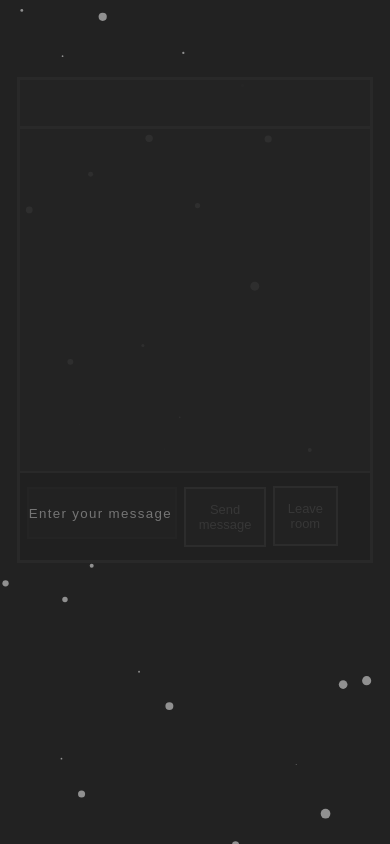
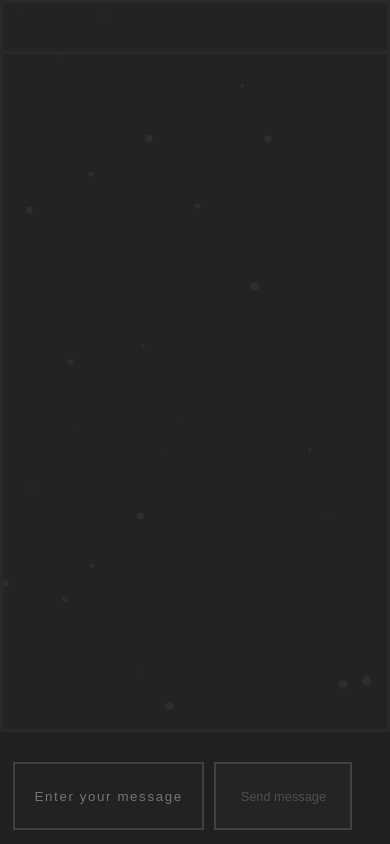
Before and after one commit to mariuscalafeteanu/SnowyChat.App, a website: page public/chat.html in a window 390 px wide. Drawn offline with nearby package versions, Linux system fonts and the light colour scheme; no server answers.

Commit message:
Modified mobile responsiveness and some colors.

```diff
--- a/public/chat.html
+++ b/public/chat.html
@@ -18,13 +18,14 @@
             </div>
             <div class="user-board">
                 <div class="message-board">
-                    <input type="text" minlength="3" name="name" placeholder="Enter your message and click send." class="message-input">
+                    <input type="text" minlength="3" name="name" placeholder="Enter your message" class="message-input">
                     <button class="send-message">Send message</button>
                 </div>
                 <button class="leave-room">Leave room</button>
             </div>
         </div>
     </div>
+
     <script src="/socket.io/socket.io.js"></script>
     <script src="./particles/particles.js"></script>
     <script src="./scripts/chat.js"></script>
--- a/public/styles/__responsive.scss
+++ b/public/styles/__responsive.scss
@@ -4,7 +4,7 @@
     .form-wrapper {
         margin-left: 2em;
         margin-right: 2em;
-        height: 40em;
+        height: 35em;
         form {
             width: 40em;
             height: 30em;
@@ -59,51 +59,76 @@
 
 //chat responsiveness
 @media only screen and (max-width: 733px) {
+    // .chat-wrapper {
+    //     display: none;
+    // }
     .chat-wrapper {
-        height: 40em;
-        margin-left: 2em;
-        margin-right: 2em;
+        position: relative;
+        height: 100%;
+        display: flex;
+        justify-content: center;
+        align-items: center;
         .chat {
-            width: 92vw;
-            height: 30em;
-            border: .2em solid $chat-border;
+            display: flex;
+            justify-content: space-evenly;
+            align-items: center;
+            flex-direction: column;
+            background-color: $chat-bg;
+            border-bottom: .2em solid $chat-border;
+            height: 100%;
+            width: 100vw;
+            font-family: 'Roboto', sans-serif;
+            position: relative;
             .header {
-                border-bottom: .2em solid $chat-header-border;
-                height: 4em;
+                height: 3em;
+                width: 100%;
+                h3 {
+                    margin-left: 1em;
+                }
+            }
+            .output {
+                width: 100%;
+                height: 90vh;
+                border: none;
+                .message {
+                    margin-left: 2em;
+                    margin-top: 2em;
+                    font-size: .9em;
+                    p {
+                        margin-top: 1em;
+                        margin-bottom: 1em;
+                    }
+                }
             }
             .user-board {
-                height: 7em;
+                width: 100%;
+                bottom: 0;
+                position: fixed;
                 border-top: .2em solid $user-board-border;
-                font-size: .9em;
+                display: flex;
                 .message-board {
                     margin-top: 1em;
-                    display: flex;
-                    justify-content: center;
                     .message-input {
-                        width: 11em;
+                        height: 4.75em;
+                        width: 14em;
+                        margin-left: 1em;
                         border: .2em solid $message-input-border;
-                        margin-left: .5em;
-                        letter-spacing: .1em;
                         &:hover {
                             border: .2em solid $message-input-border-hover;
                         }
                     }
                     .send-message {
-                        margin-bottom: 1em;
+                        font-size: .8em;
+                        padding: 1.9em;
+                        margin-left: .5em;
                         border: .2em solid $send-message-border;
-                        padding: 1em;
-                        font-size: .9em;
-                        margin-left: .5em;
                         &:hover {
                             border: .2em solid $send-message-border-hover;
                         }
                     }
                 }
                 .leave-room {
-                    border: .2em solid $leave-room-border;
-                    padding: 1em;
-                    font-size: .9em;
-                    margin-left: .5em;
+                    display: none;
                 }
             }
         }
--- a/public/styles/__variables.scss
+++ b/public/styles/__variables.scss
@@ -37,9 +37,9 @@ $room-bg-focus: rgb(27, 27, 27);
 
 
 //form-buttons
-$form-btn-border: rgb(44, 44, 44);
-$form-btn-bg: rgb(34, 34, 34);
-$form-btn-color: rgba(75, 75, 75, 0.5);
+$form-btn-border: rgba(94, 94, 94, 0.5);
+$form-btn-bg: rgb(36, 36, 36);
+$form-btn-color: rgba(121, 121, 121, 0.5);
 
 //form-buttons hover
 $form-btn-color-hover: white;
@@ -75,7 +75,7 @@ $user-board-border: rgb(41, 41, 41);
 
 //message-input
 $message-input-bg: rgb(34, 34, 34);
-$message-input-border: rgba(39, 39, 39, .5);
+$message-input-border: rgba(94, 94, 94, 0.5);
 
 //message-input hover/focus
 $message-input-border-hover: white;
@@ -83,18 +83,18 @@ $message-input-bg-hover: rgb(27, 27, 27);
 $message-input-bg-focus: rgb(27, 27, 27);
 
 //send message
-$send-message-bg: rgb(34, 34, 34);
-$send-message-border: rgb(44, 44, 44);
-$send-message-color: rgba(75, 75, 75, 0.5);
+$send-message-bg: rgb(36, 36, 36);
+$send-message-border: rgba(94, 94, 94, 0.5);
+$send-message-color: rgba(121, 121, 121, 0.5);
 
 //send message hover/focus
 $send-message-color-hover: white;
 $send-message-border-hover: white;
 
 //leave rooom
-$leave-room-border: rgb(44, 44, 44);
-$leave-room-bg: rgb(34, 34, 34);
-$leave-room-color: rgba(75, 75, 75, 0.5);
+$leave-room-border: rgba(94, 94, 94, 0.5);
+$leave-room-bg: rgb(36, 36, 36);
+$leave-room-color: rgba(121, 121, 121, 0.5);
 
 //leave-room hover
 $leave-room-color-hover: white;
```
Also changed, not shown: public/styles/chat/chat.css, public/styles/main/main.css, 2 other files.
